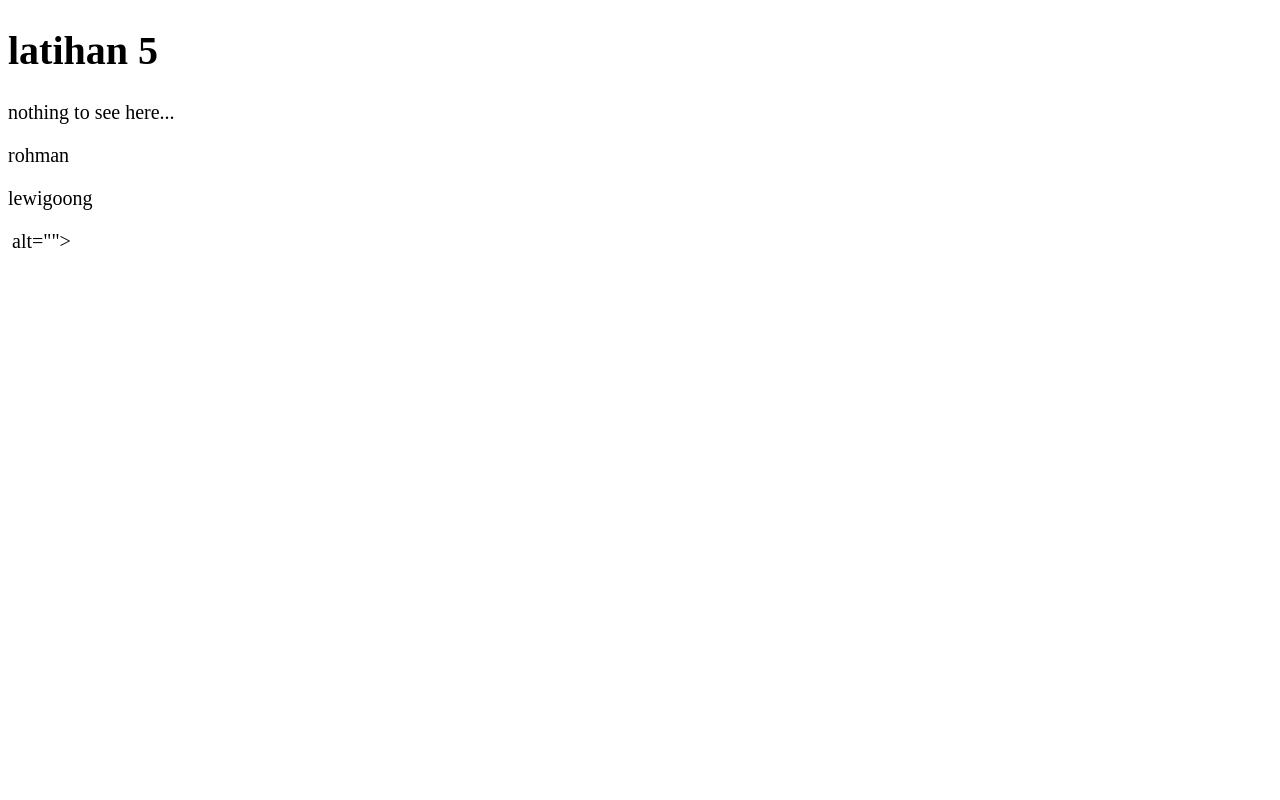
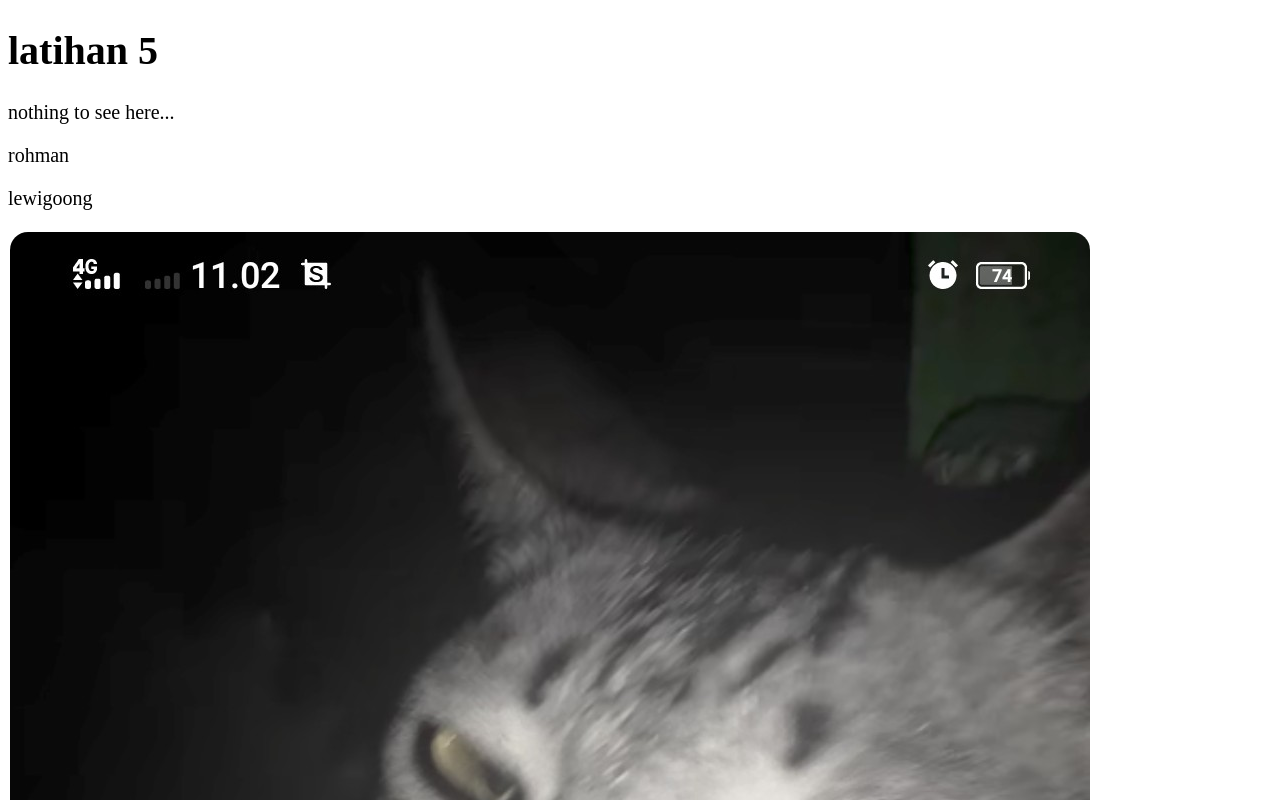
Before and after one commit to rohman009/latihan5, a plain HTML site: page index.html in a window 1280 px wide. Shown: the top 800 px of the page. Drawn offline with Linux system fonts and the light colour scheme.

Commit message:
Menambah nama alamat dan foto

```diff
--- a/index.html
+++ b/index.html
@@ -19,6 +19,6 @@
   <p>nothing to see here...</p>
   <p>rohman</p>
   <p>lewigoong</p>
-  <img src="omen.jpg" <img src="fotonya.jpg" style="border-radius: 20px; border: 2px solid white" alt="" />alt="">
+  <img src="fotonya.jpg" <img src="fotonya.jpg" style="border-radius: 20px; border: 2px solid white" alt="" />alt="">
 </body>
 </html>
```
Also changed, not shown: fotonya.jpg (added), 1 other file.
